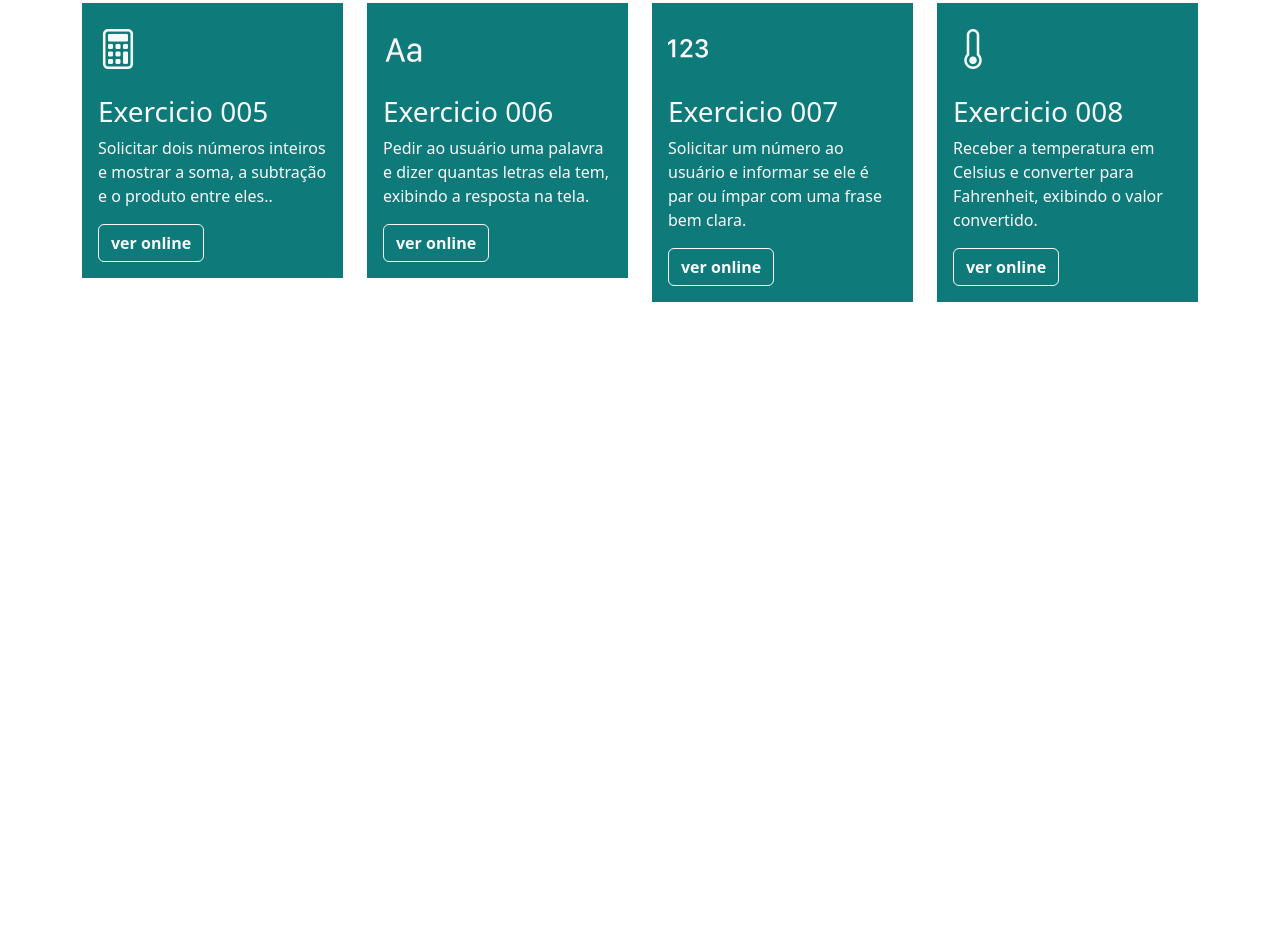
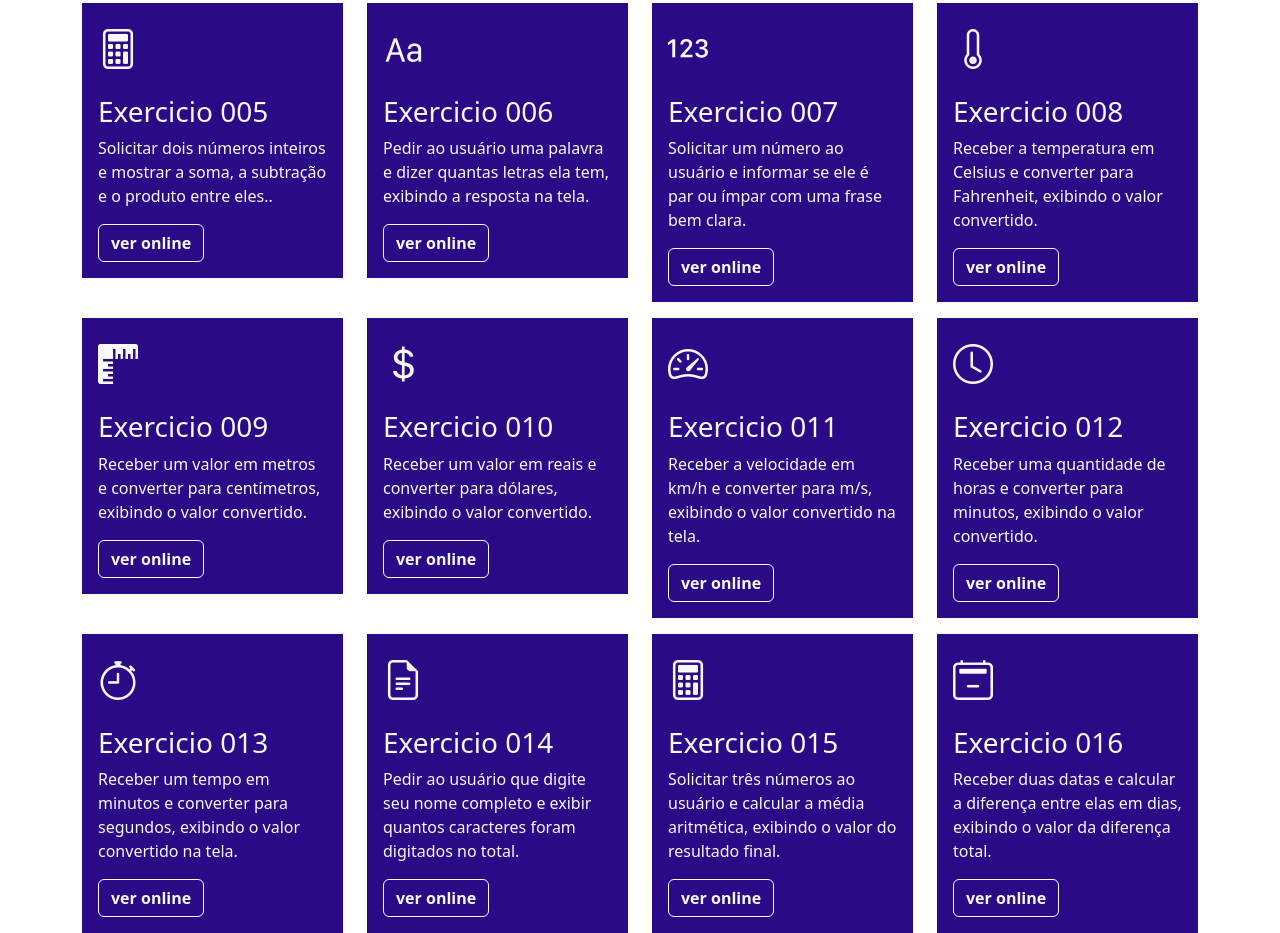
Before and after one commit to aline0707/exercicio-js, a plain HTML site: page index.html in a window 1280 px wide. Shown: the part 457-1390 px from the top of the page. Before the commit the page ends 800 px from the top, so only its background shows below. Drawn offline with nearby package versions, Linux system fonts and the light colour scheme.

Commit message:
card todos

```diff
--- a/estilos.css
+++ b/estilos.css
@@ -1,5 +1,5 @@
 .cartao{
-    background-color: rgb(15, 122, 122)!important;
+    background-color: rgb(43, 10, 136)!important;
 transition: transform 0.5s ease;
 }
 
--- a/index.html
+++ b/index.html
@@ -33,7 +33,7 @@
                     <h3 class="mt-3">Exercicio 002</h3>
                     <p class="fw-light">Solicitar dois números ao usuário e mostrar o resultado da multiplicação entre
                         eles.</p>
-                    <a href="https://aline0707.github.io/exercicio-js/Exercicio001/"
+                    <a href="https://aline0707.github.io/exercicio-js/Exercicio002/"
                         class="btn btn-outline-light fw-semibold mt=4">ver online</a>
 
 
@@ -47,7 +47,7 @@
                     <h3 class="mt-3">Exercicio 003</h3>
                     <p class="fw-light">Pedir ao usuário que digite uma frase e exibir essa frase toda em letras
                         maiúsculas.</p>
-                    <a href="https://aline0707.github.io/exercicio-js/Exercicio001/"
+                    <a href="https://aline0707.github.io/exercicio-js/Exercicio003/"
                         class="btn btn-outline-light fw-semibold mt=4">ver online</a>
 
 
@@ -62,7 +62,7 @@
                     <h3 class="mt-3">Exercicio 004</h3>
                     <p class="fw-light">Receber a temperatura em Celsius e converter para Fahrenheit, exibindo o valor
                         convertido.</p>
-                    <a href="https://aline0707.github.io/exercicio-js/Exercicio001/"
+                    <a href="https://aline0707.github.io/exercicio-js/Exercicio004/"
                         class="btn btn-outline-light fw-semibold mt=4">ver online</a>
 
 
@@ -79,7 +79,7 @@
                 <i class="bi bi-calculator fs-1"></i>
                 <h3 class="mt-3">Exercicio 005</h3>
                 <p class="fw-light">Solicitar dois números inteiros e mostrar a soma, a subtração e o produto entre eles..</p>
-                <a href="https://aline0707.github.io/exercicio-js/Exercicio001/"
+                <a href="https://aline0707.github.io/exercicio-js/Exercicio005/"
                     class="btn btn-outline-light fw-semibold mt=4">ver online</a>
 
             </div>
@@ -91,7 +91,7 @@
                 <h3 class="mt-3">Exercicio 006</h3>
                 <p class="fw-light">Pedir ao usuário uma palavra e dizer quantas letras ela tem, exibindo a resposta na tela.
                 </p>
-                <a href="https://aline0707.github.io/exercicio-js/Exercicio001/"
+                <a href="https://aline0707.github.io/exercicio-js/Exercicio006/"
                     class="btn btn-outline-light fw-semibold mt=4">ver online</a>
 
             </div>
@@ -103,7 +103,7 @@
                 <h3 class="mt-3">Exercicio 007</h3>
                 <p class="fw-light">Solicitar um número ao usuário e informar se ele é par ou ímpar com uma frase bem clara.
                 </p>
-                <a href="https://aline0707.github.io/exercicio-js/Exercicio001/"
+                <a href="https://aline0707.github.io/exercicio-js/Exercicio007/"
                     class="btn btn-outline-light fw-semibold mt=4">ver online</a>
 
             </div>
@@ -115,7 +115,7 @@
                 <h3 class="mt-3">Exercicio 008</h3>
                 <p class="fw-light">Receber a temperatura em Celsius e converter para Fahrenheit, exibindo o valor
                     convertido.</p>
-                <a href="https://aline0707.github.io/exercicio-js/Exercicio001/"
+                <a href="https://aline0707.github.io/exercicio-js/Exercicio008/"
                     class="btn btn-outline-light fw-semibold mt=4">ver online</a>
 
             </div>
@@ -123,8 +123,103 @@
 
     </div>
 
+<div class="row mt-3">
+        <div class="col-12 col-md-3">
+            <div class="bg-dark p-3 text-light rounder cartao">
+                <i class="bi bi-rulers fs-1"></i>
+                <h3 class="mt-3">Exercicio 009</h3>
+                <p class="fw-light">Receber um valor em metros e converter para centímetros, exibindo o valor convertido.</p>
+                <a href="https://aline0707.github.io/exercicio-js/Exercicio009/"
+                    class="btn btn-outline-light fw-semibold mt=4">ver online</a>
 
+            </div>
+        </div>
 
+        <div class="col-12 col-md-3">
+            <div class="bg-dark p-3 text-light rounder cartao">
+                <i class="bi bi-currency-dollar fs-1"></i>
+                <h3 class="mt-3">Exercicio 010</h3>
+                <p class="fw-light">Receber um valor em reais e converter para dólares, exibindo o valor convertido.
+                </p>
+                <a href="https://aline0707.github.io/exercicio-js/Exercicio010/"
+                    class="btn btn-outline-light fw-semibold mt=4">ver online</a>
+
+            </div>
+        </div>
+
+        <div class="col-12 col-md-3">
+            <div class="bg-dark p-3 text-light rounder cartao">
+                <i class="bi bi-speedometer2 fs-1"></i>
+                <h3 class="mt-3">Exercicio 011</h3>
+                <p class="fw-light">Receber a velocidade em km/h e converter para m/s, exibindo o valor convertido na tela.
+                </p>
+                <a href="https://aline0707.github.io/exercicio-js/Exercicio011/"
+                    class="btn btn-outline-light fw-semibold mt=4">ver online</a>
+
+            </div>
+        </div>
+
+        <div class="col-12 col-md-3">
+            <div class="bg-dark p-3 text-light rounder cartao">
+                <i class="bi bi-clock fs-1"></i>
+                <h3 class="mt-3">Exercicio 012</h3>
+                <p class="fw-light">Receber uma quantidade de horas e converter para minutos, exibindo o valor convertido.</p>
+                <a href="https://aline0707.github.io/exercicio-js/Exercicio012/"
+                    class="btn btn-outline-light fw-semibold mt=4">ver online</a>
+
+            </div>
+        </div>
+
+    </div>
+
+<div class="row mt-3">
+        <div class="col-12 col-md-3">
+            <div class="bg-dark p-3 text-light rounder cartao">
+                <i class="bi bi-stopwatch fs-1"></i>
+                <h3 class="mt-3">Exercicio 013</h3>
+                <p class="fw-light">Receber um tempo em minutos e converter para segundos, exibindo o valor convertido na tela.</p>
+                <a href="https://aline0707.github.io/exercicio-js/Exercicio013/"
+                    class="btn btn-outline-light fw-semibold mt=4">ver online</a>
+
+            </div>
+        </div>
+
+        <div class="col-12 col-md-3">
+            <div class="bg-dark p-3 text-light rounder cartao">
+                <i class="bi bi-file-earmark-text fs-1"></i>
+                <h3 class="mt-3">Exercicio 014</h3>
+                <p class="fw-light">Pedir ao usuário que digite seu nome completo e exibir quantos caracteres foram digitados no total.
+                </p>
+                <a href="https://aline0707.github.io/exercicio-js/Exercicio014/"
+                    class="btn btn-outline-light fw-semibold mt=4">ver online</a>
+
+            </div>
+        </div>
+
+        <div class="col-12 col-md-3">
+            <div class="bg-dark p-3 text-light rounder cartao">
+                <i class="bi bi-calculator fs-1"></i>
+                <h3 class="mt-3">Exercicio 015</h3>
+                <p class="fw-light">Solicitar três números ao usuário e calcular a média aritmética, exibindo o valor do resultado final.
+                </p>
+                <a href="https://aline0707.github.io/exercicio-js/Exercicio015/"
+                    class="btn btn-outline-light fw-semibold mt=4">ver online</a>
+
+            </div>
+        </div>
+
+        <div class="col-12 col-md-3">
+            <div class="bg-dark p-3 text-light rounder cartao">
+                <i class="bi bi-calendar2-minus fs-1"></i>
+                <h3 class="mt-3">Exercicio 016</h3>
+                <p class="fw-light">Receber duas datas e calcular a diferença entre elas em dias, exibindo o valor da diferença total.</p>
+                <a href="https://aline0707.github.io/exercicio-js/Exercicio016/"
+                    class="btn btn-outline-light fw-semibold mt=4">ver online</a>
+
+            </div>
+        </div>
+
+    </div>
 </body>
 
 </html>
```
